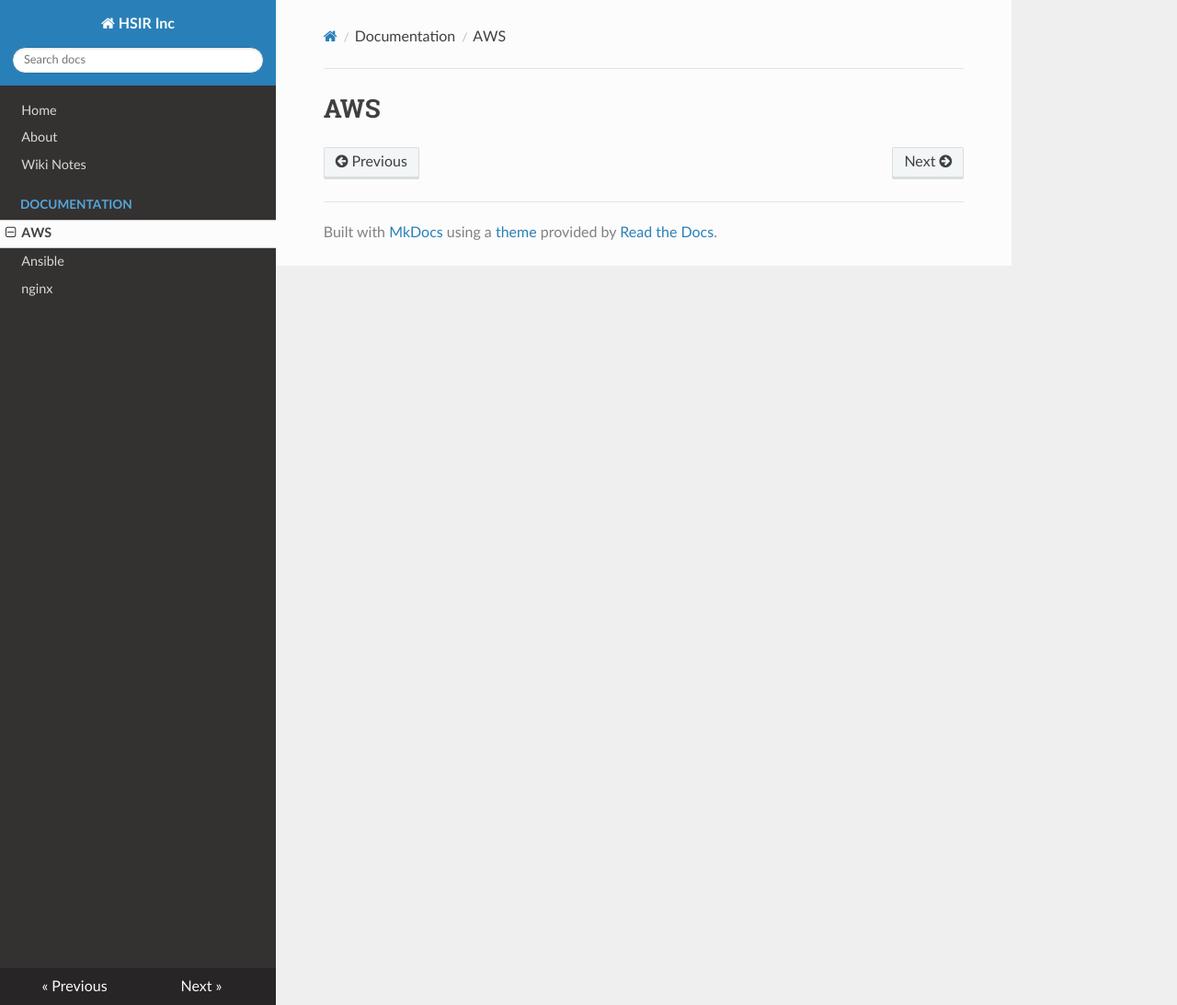
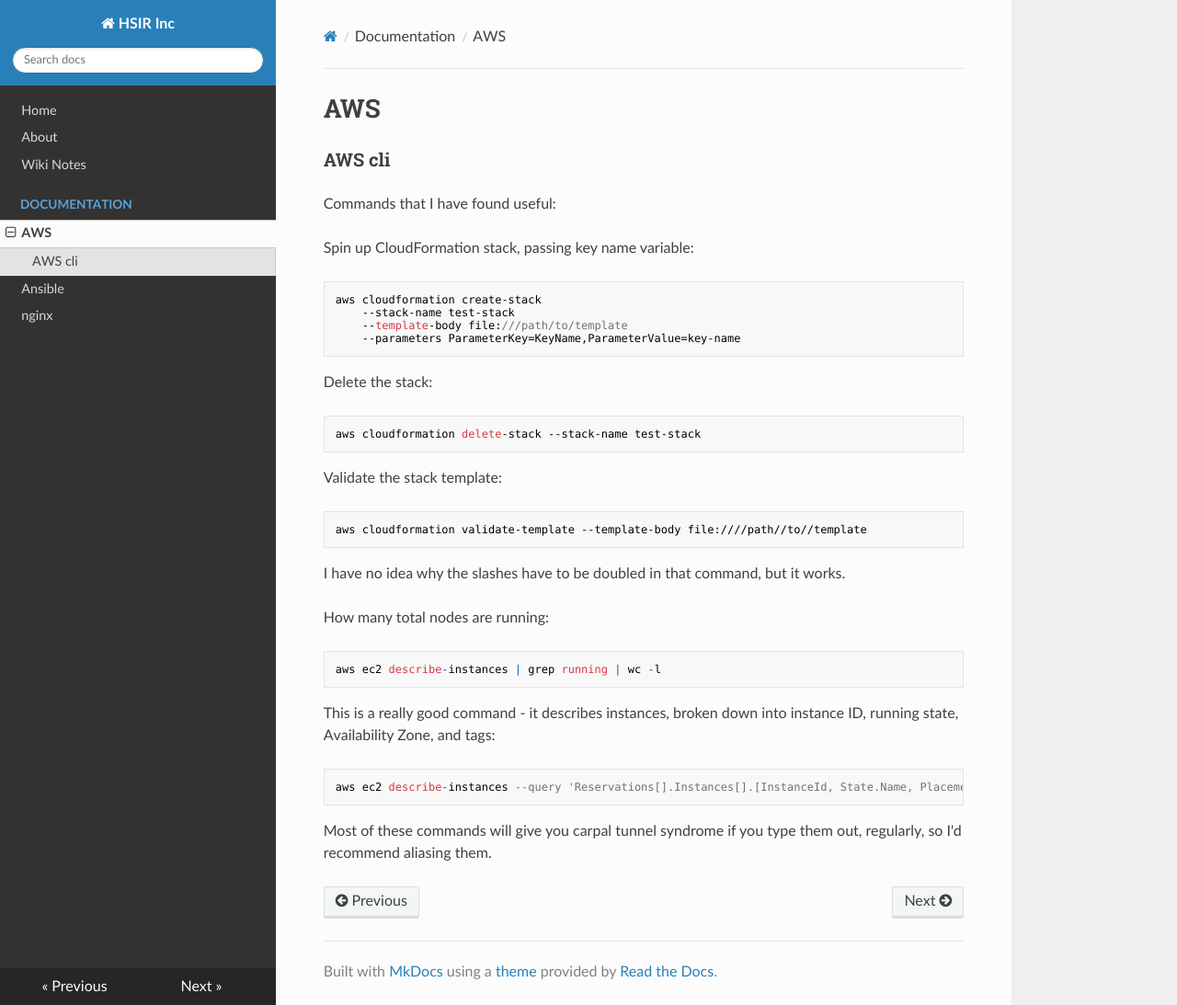
Before and after one commit to simplycycling/mk-docs, an MkDocs documentation site: the page built from docs/documentation/aws.md, in a window 1280 px wide and 1093 px high. Shown: the whole window at 92% size. Built offline with MkDocs 1.6.1, drawn with Linux system fonts in a browser that asks for light colours; nearby versions of some CDN libraries; old or Windows-style settings are respelled for this version of MkDocs.

Commit message:
Added some content to the AWS documentation page.

```diff
--- a/docs/documentation/aws.md
+++ b/docs/documentation/aws.md
@@ -1 +1,34 @@
 # AWS
+
+### AWS cli
+
+Commands that I have found useful:
+
+Spin up CloudFormation stack, passing key name variable:
+
+    aws cloudformation create-stack
+        --stack-name test-stack
+        --template-body file:///path/to/template
+        --parameters ParameterKey=KeyName,ParameterValue=key-name
+
+Delete the stack:
+
+    aws cloudformation delete-stack --stack-name test-stack
+
+Validate the stack template:
+
+    aws cloudformation validate-template --template-body file:////path//to//template
+
+I have no idea why the slashes have to be doubled in that command, but it works.
+
+How many total nodes are running:
+
+    aws ec2 describe-instances | grep running | wc -l
+
+This is a really good command - it describes instances, broken down into
+instance ID, running state, Availability Zone, and tags:
+
+    aws ec2 describe-instances --query 'Reservations[].Instances[].[InstanceId, State.Name, Placement.AvailabilityZone, Tags]'
+
+Most of these commands will give you carpal tunnel syndrome if you type
+them out, regularly, so I'd recommend aliasing them.
```
Also changed, not shown: docs/index.md (+2 -0 lines).
